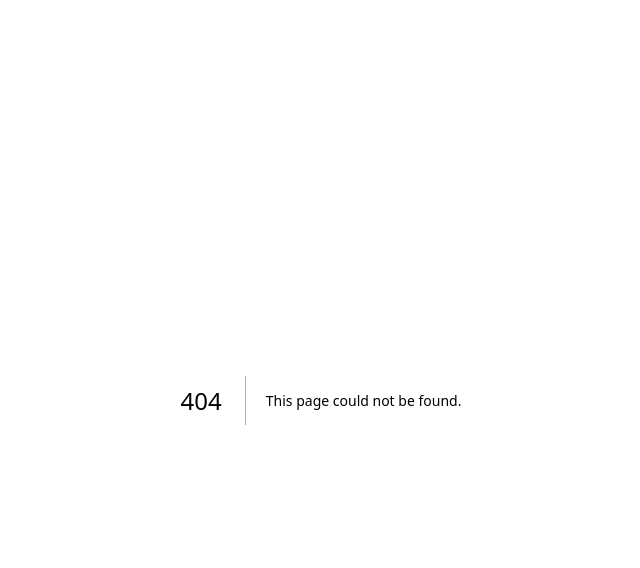
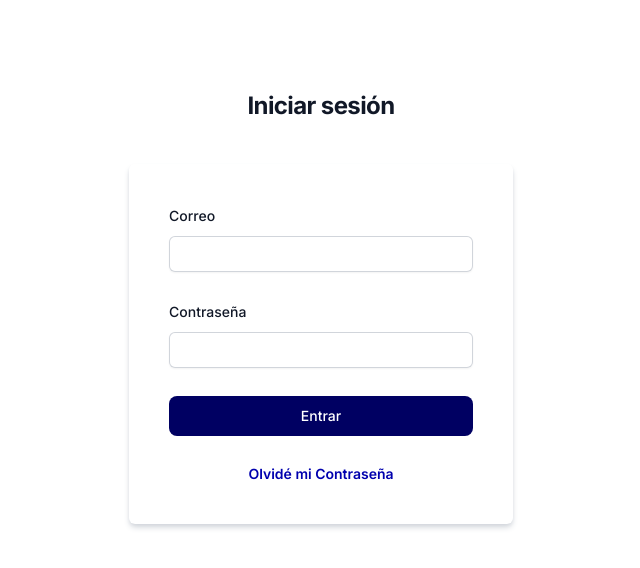
Before and after one commit to CraysCA/vitalclinic-frontend-app, a Next.js app: page /login in a window 1280 px wide. Before the commit this address had no page. Shown: the top 568 px of the page, without its empty margins (319-959 px from the left). Built offline with nearby package versions, Linux system fonts and the light colour scheme.

Commit message:
estilo en login

```diff
--- a/src/app/globals.css
+++ b/src/app/globals.css
@@ -3,25 +3,7 @@
 @tailwind utilities;
 
 :root {
-  --foreground-rgb: 0, 0, 0;
-  --background-start-rgb: 214, 219, 220;
-  --background-end-rgb: 255, 255, 255;
+	background-color: Canvas;
+	color: CanvasText;
+	color-scheme: light;
 }
-
-@media (prefers-color-scheme: dark) {
-  :root {
-    --foreground-rgb: 255, 255, 255;
-    --background-start-rgb: 0, 0, 0;
-    --background-end-rgb: 0, 0, 0;
-  }
-}
-
-body {
-  color: rgb(var(--foreground-rgb));
-  background: linear-gradient(
-      to bottom,
-      transparent,
-      rgb(var(--background-end-rgb))
-    )
-    rgb(var(--background-start-rgb));
-}
--- a/src/app/layout.js
+++ b/src/app/layout.js
@@ -10,7 +10,7 @@ export const metadata = {
 
 export default function RootLayout({ children }) {
 	return (
-    <html lang="en">
+		<html lang="es">
 			<body className={inter.className}>{children}</body>
 		</html>
 	)
--- /dev/null
+++ b/src/app/login/page.jsx
@@ -0,0 +1,81 @@
+export default function Login() {
+	return (
+		<main className=" sm:mx-auto sm:w-full sm:max-w-md md:mx-auto md:w-full md:max-w-md">
+			<div class="flex min-h-full flex-col justify-center px-6 py-12 lg:px-8">
+				<div class="sm:mx-auto sm:w-full sm:max-w-sm">
+					<h2 class="mt-10 text-center text-2xl font-bold leading-9 tracking-tight text-gray-900">
+						Iniciar sesión
+					</h2>
+				</div>
+				<div className="mt-10 ">
+					<form
+						action="#"
+						method="POST"
+						className="space-y-2 shadow-md shadow-gray-300 rounded-md p-10 flex flex-col gap-5 ">
+						<div>
+							<label
+								for="email"
+								class="block text-sm font-medium leading-6 text-gray-900">
+								Correo
+							</label>
+							<div class="mt-2">
+								<input
+									id="email"
+									name="email"
+									type="email"
+									autocomplete="email"
+									required
+									class="block w-full rounded-md border-0 p-1.5 text-gray-900 shadow-sm ring-1 ring-inset ring-gray-300 placeholder:text-gray-400 focus:ring-2 focus:ring-inset focus:ring-dark-blue-2 sm:text-sm sm:leading-6 outline-none transition-all duration-500 "
+								/>
+							</div>
+						</div>
+
+						<div>
+							<div class="flex items-center justify-between">
+								<label
+									for="password"
+									class="block text-sm font-medium leading-6 text-gray-900">
+									Contraseña
+								</label>
+							</div>
+							<div class="mt-2">
+								<input
+									id="password"
+									name="password"
+									type="password"
+									autocomplete="current-password"
+									required
+									class="block w-full rounded-md border-0 p-1.5 text-gray-900 shadow-sm ring-1 ring-inset ring-gray-300 placeholder:text-gray-400 focus:ring-2 focus:ring-inset focus:ring-dark-blue-2 sm:text-sm sm:leading-6 outline-none transition-all duration-500"
+								/>
+							</div>
+						</div>
+
+						<div>
+							<button
+								type="button"
+								className=" flex justify-center items-center w-full  text-white bg-dark-blue focus:ring-4 focus:ring-blue-300 font-medium rounded-lg text-sm px-5 py-2.5 mr-2 mb-2dark:hover:bg-dark-blue-2 focus:outline-none dark:focus:bg-dark-blue transition-all duration-150 hover:bg-dark-blue-2 hover:scale-105">
+								Entrar
+							</button>
+						</div>
+						<div class="text-sm text-center">
+							<a
+								href="#"
+								class="font-semibold text-dark-blue-2 hover:text-indigo-500">
+								Olvidé mi Contraseña
+							</a>
+						</div>
+					</form>
+
+					{/* <p class="mt-10 text-center text-sm text-gray-500">
+						Not a member?
+						<a
+							href="#"
+							class="font-semibold leading-6 text-indigo-600 hover:text-indigo-500">
+							Start a 14 day free trial
+						</a>
+					</p> */}
+				</div>
+			</div>
+		</main>
+	)
+}
--- a/tailwind.config.js
+++ b/tailwind.config.js
@@ -7,6 +7,10 @@ module.exports = {
 	],
 	theme: {
 		extend: {
+			colors: {
+				'dark-blue': '#000062',
+				'dark-blue-2': '#0000ae',
+			},
 			backgroundImage: {
 				'gradient-radial': 'radial-gradient(var(--tw-gradient-stops))',
 				'gradient-conic':
```
Also changed, not shown: package.json (indentation only), 1 other file (tests, documents, lock files or other folders). Lines whose indentation alone changed are shown as unchanged.
